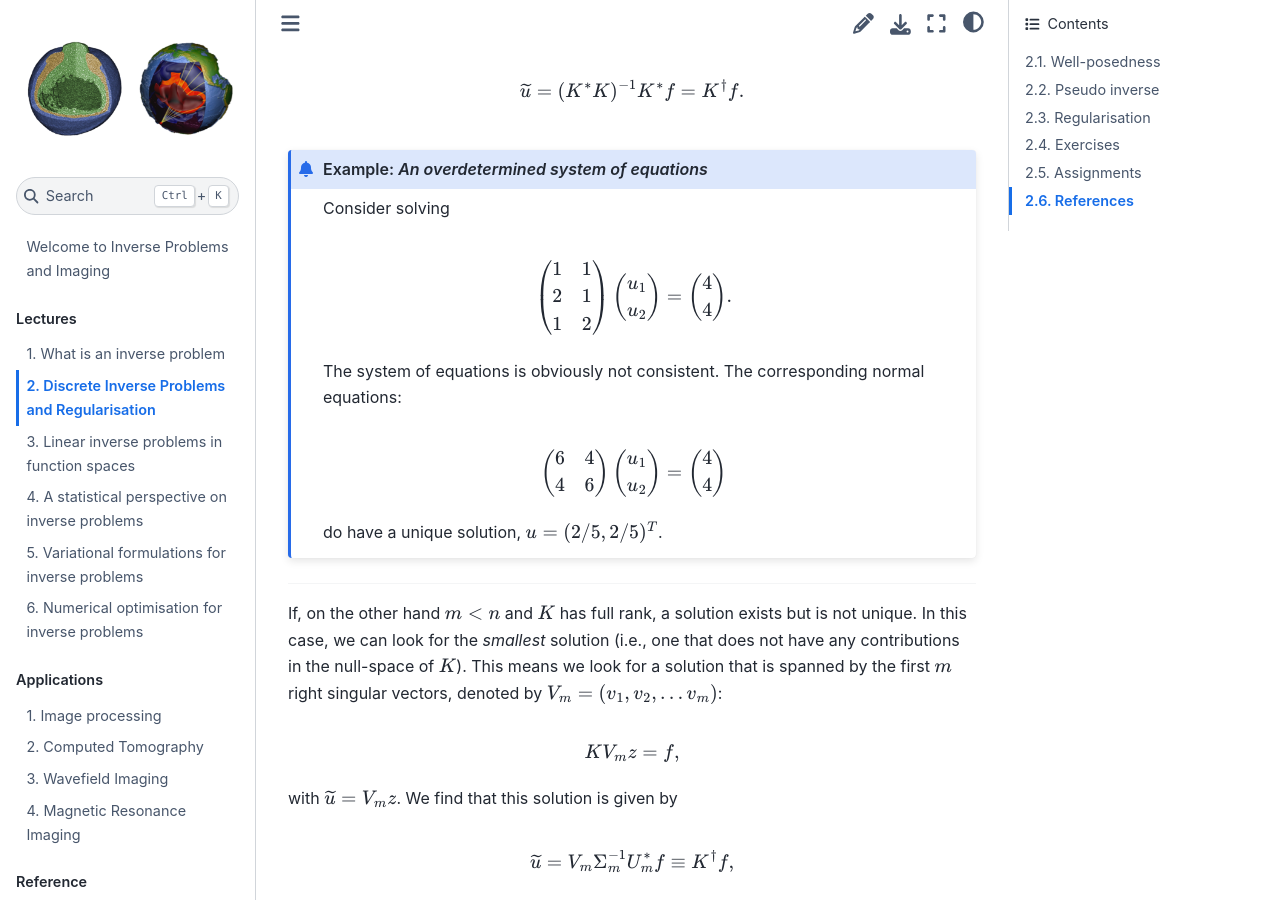
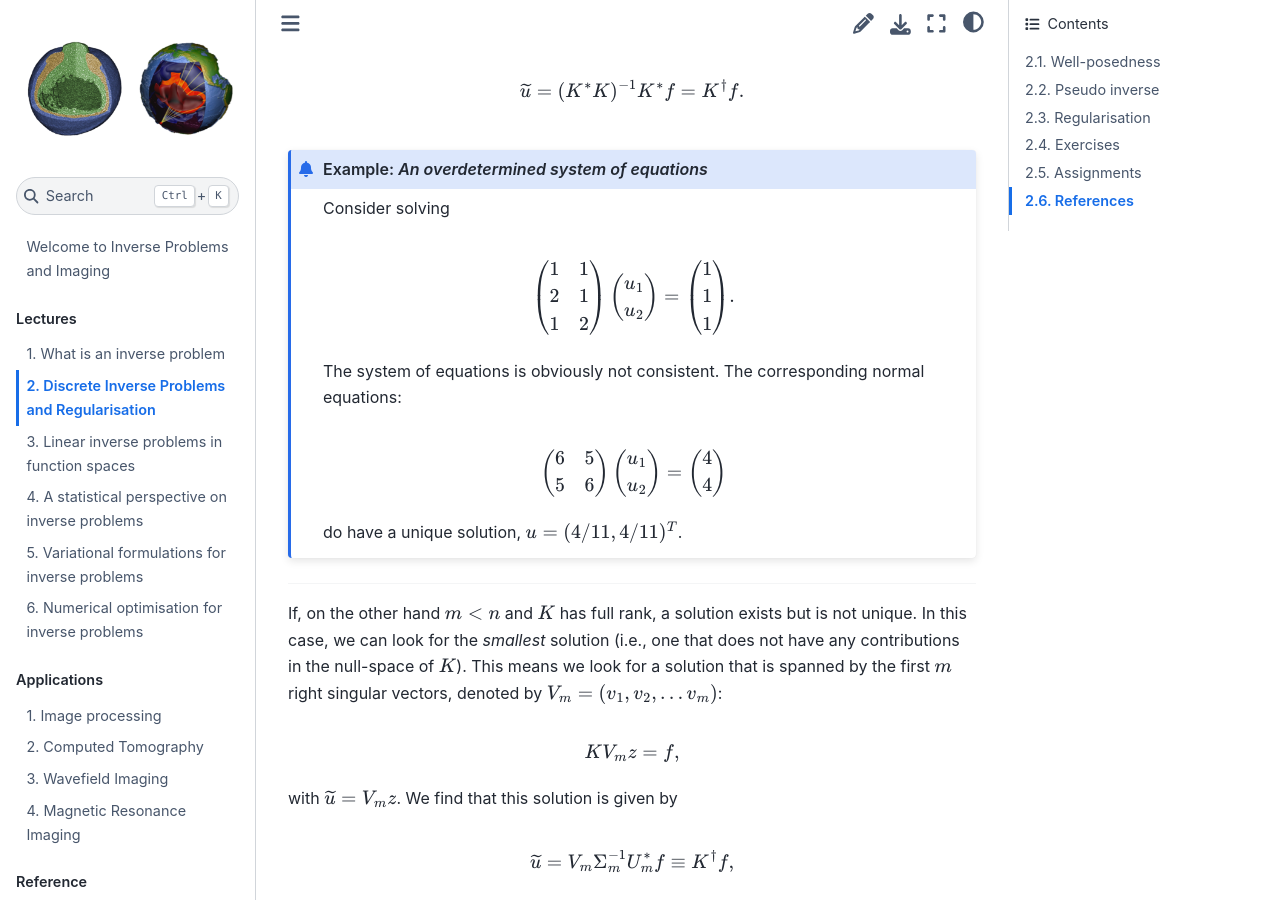
Before and after one commit to TristanvanLeeuwen/IP_and_Im_Lectures, a Jupyter Book: the page built from discrete_ip_regularization.md, in a window 1280 px wide and 900 px high, scrolled down 2068 px. Built offline with Jupyter Book 1.0.4 settings and Sphinx 7.4.7 and the Sphinx Book theme 1.1.4, drawn with Linux system fonts in a browser that asks for light colours; cross-references to code outside the pages are shown as plain code.

Commit message:
Update discrete_ip_regularization.md

````diff
--- a/discrete_ip_regularization.md
+++ b/discrete_ip_regularization.md
@@ -115,7 +115,7 @@ u_1 \\ u_2 \\
 =
 \left(
 \begin{matrix}
-4 \\ 4 \\
+1 \\ 1 \\ 1 \\
 \end{matrix}
 \right).
 $$
@@ -125,8 +125,8 @@ The system of equations is obviously not consistent. The corresponding normal eq
 $$
 \left(
 \begin{matrix}
-6 & 4 \\
-4 & 6 \\
+6 & 5 \\
+5 & 6 \\
 \end{matrix}
 \right)
 \left(
@@ -142,7 +142,7 @@ u_1 \\ u_2 \\
 \right)
 $$
 
-do have a unique solution, $u = (2/5,2/5)^T$.
+do have a unique solution, $u = (4/11,4/11)^T$.
 ```
 ---
 
````
